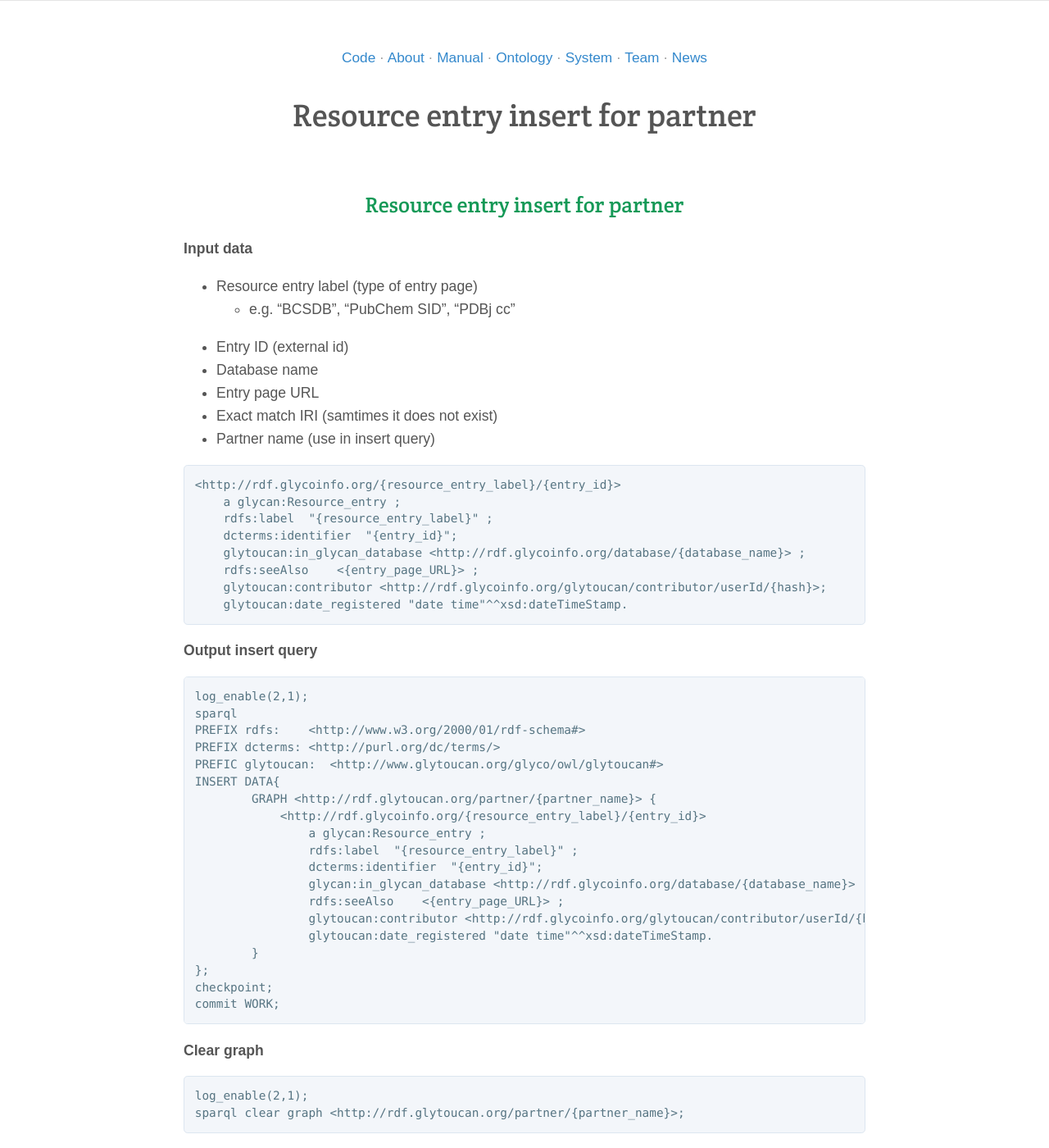
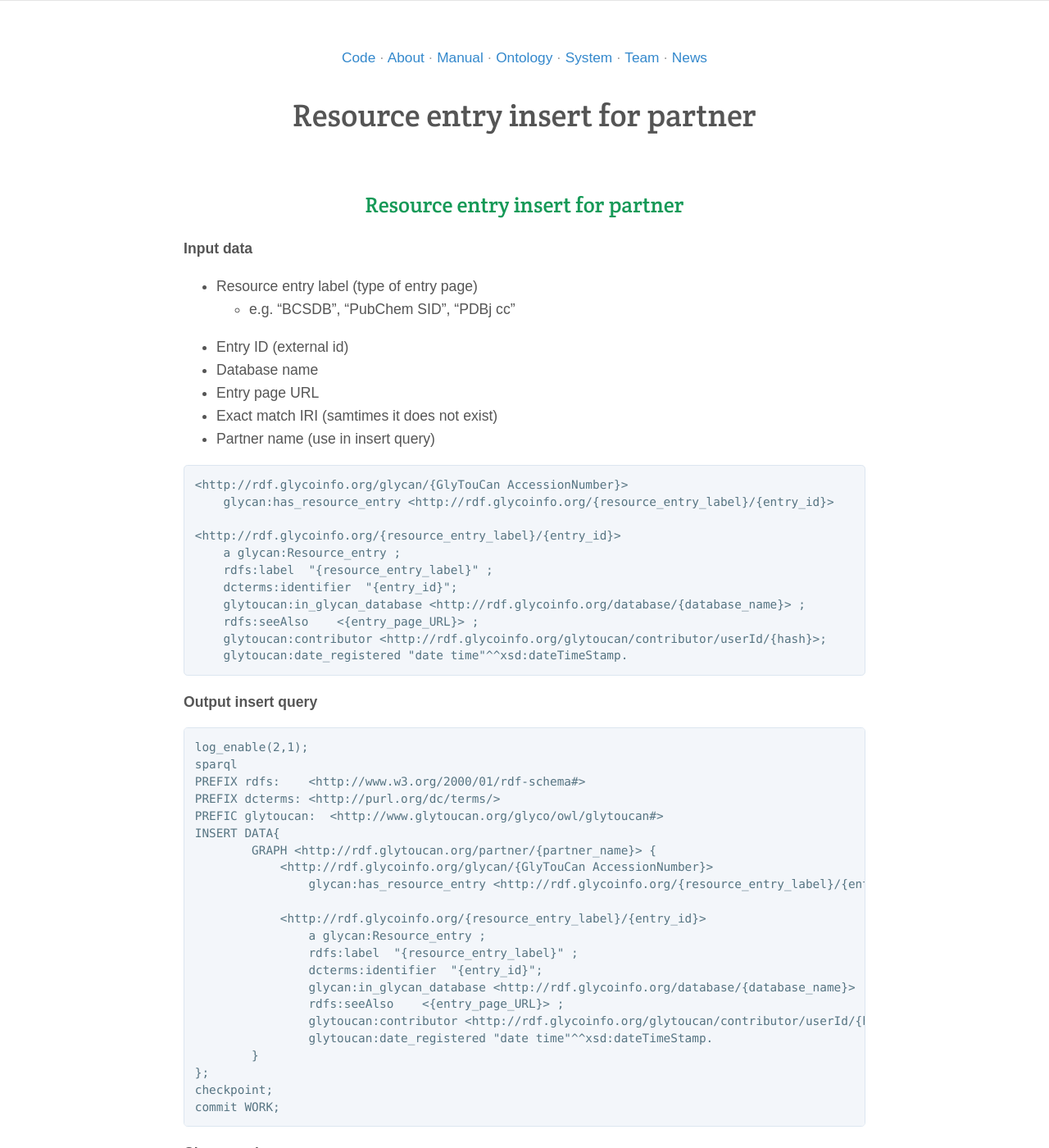
Before and after one commit to glytoucan/glytoucan, a Jekyll site: the page built from system/partner/partnerResourceEntryInsert.md, in a window 1280 px wide and 1400 px high. Shown: the whole window at 82% size. Built offline with Jekyll 4.4.1, drawn with Linux system fonts in a browser that asks for light colours; nearby versions of some CDN libraries.

Commit message:
add triple "has_resource_entry"

````diff
--- a/system/partner/partnerResourceEntryInsert.md
+++ b/system/partner/partnerResourceEntryInsert.md
@@ -20,6 +20,9 @@ layout: default
 * Partner name (use in insert query)
 
 ```
+<http://rdf.glycoinfo.org/glycan/{GlyTouCan AccessionNumber}>
+    glycan:has_resource_entry <http://rdf.glycoinfo.org/{resource_entry_label}/{entry_id}>
+
 <http://rdf.glycoinfo.org/{resource_entry_label}/{entry_id}>
     a glycan:Resource_entry ;
     rdfs:label  "{resource_entry_label}" ;
@@ -43,6 +46,9 @@ PREFIX dcterms: <http://purl.org/dc/terms/>
 PREFIC glytoucan:  <http://www.glytoucan.org/glyco/owl/glytoucan#>
 INSERT DATA{
         GRAPH <http://rdf.glytoucan.org/partner/{partner_name}> {
+            <http://rdf.glycoinfo.org/glycan/{GlyTouCan AccessionNumber}>
+                glycan:has_resource_entry <http://rdf.glycoinfo.org/{resource_entry_label}/{entry_id}>
+
             <http://rdf.glycoinfo.org/{resource_entry_label}/{entry_id}>
                 a glycan:Resource_entry ;
                 rdfs:label  "{resource_entry_label}" ;
````
